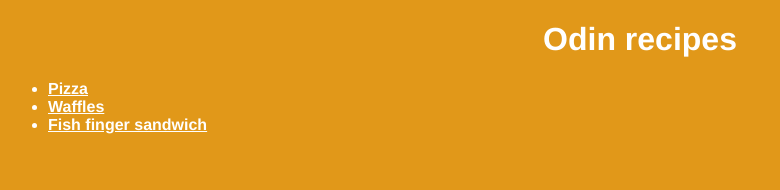
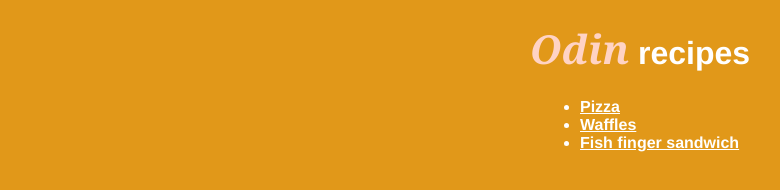
Before and after one commit to metascifi/odin-recipes, a plain HTML site: page index.html in a window 1280 px wide. Shown: the whole page, without its empty margins (0-780 px from the left). Drawn offline with Linux system fonts and the light colour scheme.

Commit message:
Update CSS styles of home page

```diff
--- a/index.html
+++ b/index.html
@@ -6,7 +6,7 @@
         <link href="styles.css" rel="stylesheet">
     </head>
     <body>
-        <h1>Odin recipes</h1>
+        <h1> <span class="heading-odin-word">Odin</span> recipes</h1>
         <ul>
             <li><a href="./recipes/pizza/pizza.html" target="_blank" rel="noopener noreferrer">Pizza</a></li>
             <li><a href="./recipes/waffles/waffles.html" target="_blank" rel="noopener noreferrer">Waffles</a></li>
--- a/styles.css
+++ b/styles.css
@@ -2,6 +2,24 @@ body {
     background-color: #e19819;
     font-family: Helvetica, Arial, sans-serif;
     color: #fff;
+    box-sizing: border-box;
+}
+
+h1 {
+    text-align: center;
+}
+
+.heading-odin-word {
+    font-family: Georgia, 'Times New Roman', Times, serif;
+    font-weight: 700;
+    color:rgb(255, 211, 196);
+    font-size: 40px;
+    font-style: italic;
+}
+
+ul {
+  width: 10em;
+  margin: 0 auto;
 }
 
 a {
@@ -9,7 +27,3 @@ a {
     font-weight: 600;
     font-size: 16px;
 }
-
-h1 {
-    text-align: center;
-}
```
